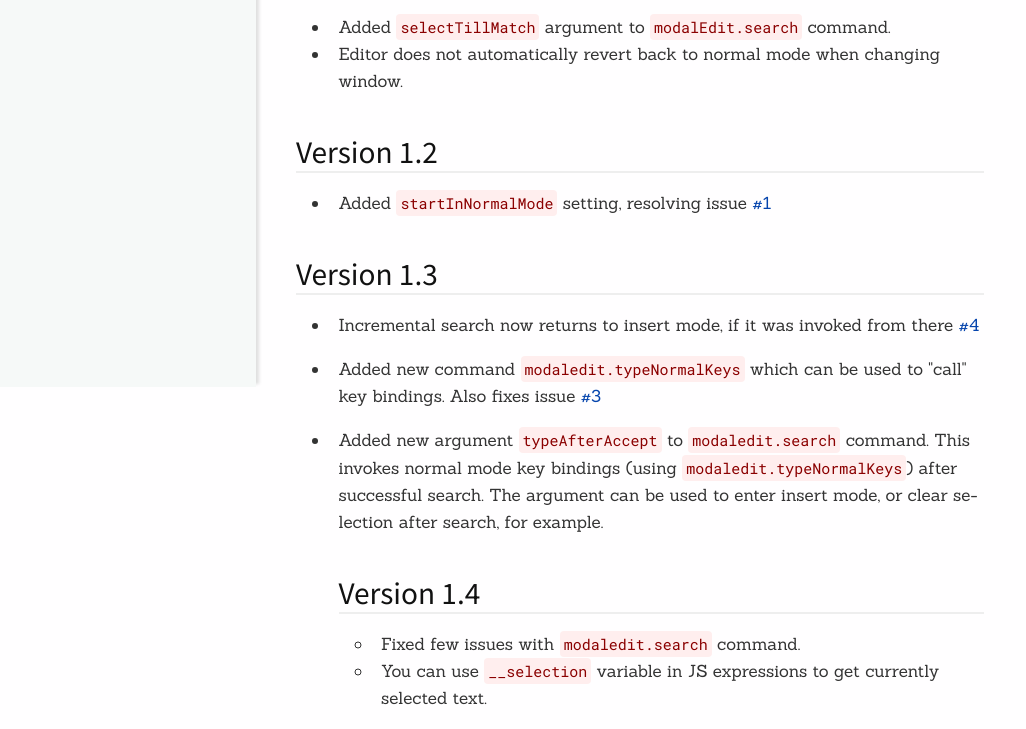
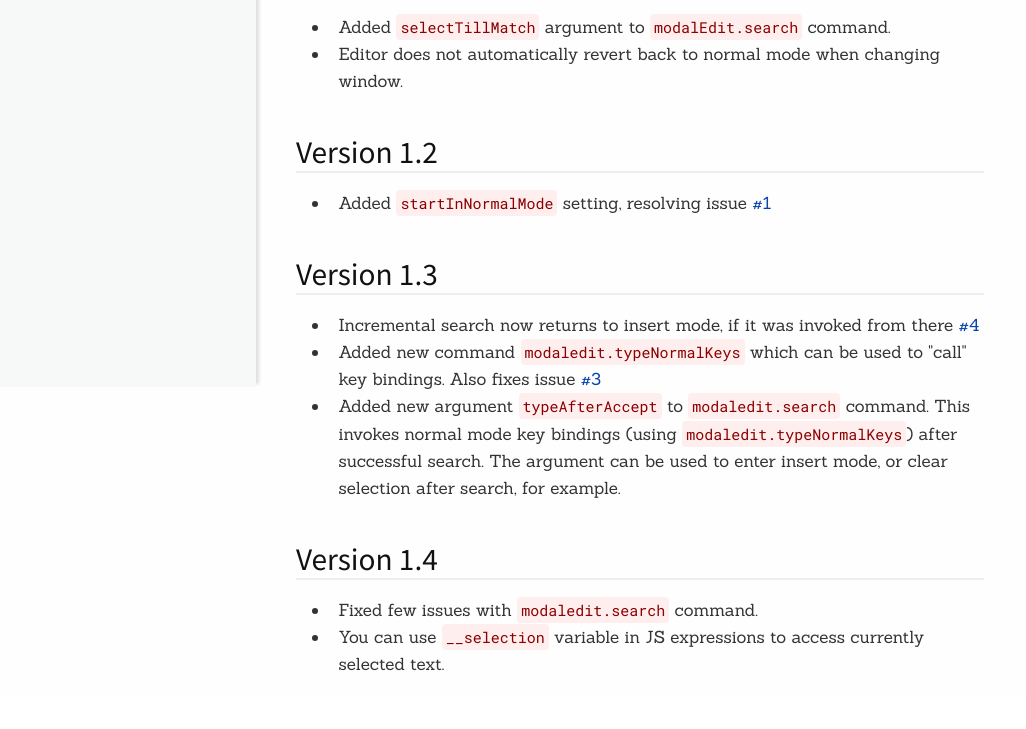
Before and after one commit to johtela/vscode-modaledit, a website built with webpack: page docs/CHANGELOG.html in a window 1280 px wide. Shown: the part 413-1142 px from the top of the page, without its empty margins (0-1026 px from the left). After the commit the page ends 1108 px from the top, so only its background shows below. Built offline with nearby package versions, Linux system fonts and the light colour scheme; files whose address does not match are found by name.

Commit message:
Edited docs.

```diff
--- a/docs/CHANGELOG.html
+++ b/docs/CHANGELOG.html
@@ -141,27 +141,21 @@
 </ul>
 <h2 id="version-1-3">Version 1.3</h2>
 <ul>
-<li>
-<p>Incremental search now returns to insert mode, if it was invoked from there
-<a href="https://github.com/johtela/vscode-modaledit/issues/4">#4</a></p>
-</li>
-<li>
-<p>Added new command <code>modaledit.typeNormalKeys</code> which can be used to &quot;call&quot;
+<li>Incremental search now returns to insert mode, if it was invoked from there
+<a href="https://github.com/johtela/vscode-modaledit/issues/4">#4</a></li>
+<li>Added new command <code>modaledit.typeNormalKeys</code> which can be used to &quot;call&quot;
 key bindings. Also fixes issue
-<a href="https://github.com/johtela/vscode-modaledit/issues/3">#3</a></p>
-</li>
-<li>
-<p>Added new argument <code>typeAfterAccept</code> to <code>modaledit.search</code> command. This
+<a href="https://github.com/johtela/vscode-modaledit/issues/3">#3</a></li>
+<li>Added new argument <code>typeAfterAccept</code> to <code>modaledit.search</code> command. This
 invokes normal mode key bindings (using <code>modaledit.typeNormalKeys</code>) after
 successful search. The argument can be used to enter insert mode, or clear
-selection after search, for example.</p>
+selection after search, for example.</li>
+</ul>
 <h2 id="version-1-4">Version 1.4</h2>
 <ul>
 <li>Fixed few issues with <code>modaledit.search</code> command.</li>
-<li>You can use <code>__selection</code> variable in JS expressions to get currently
+<li>You can use <code>__selection</code> variable in JS expressions to access currently
 selected text.</li>
-</ul>
-</li>
 </ul>
 
 
```
Also changed, not shown: CHANGELOG.md.
